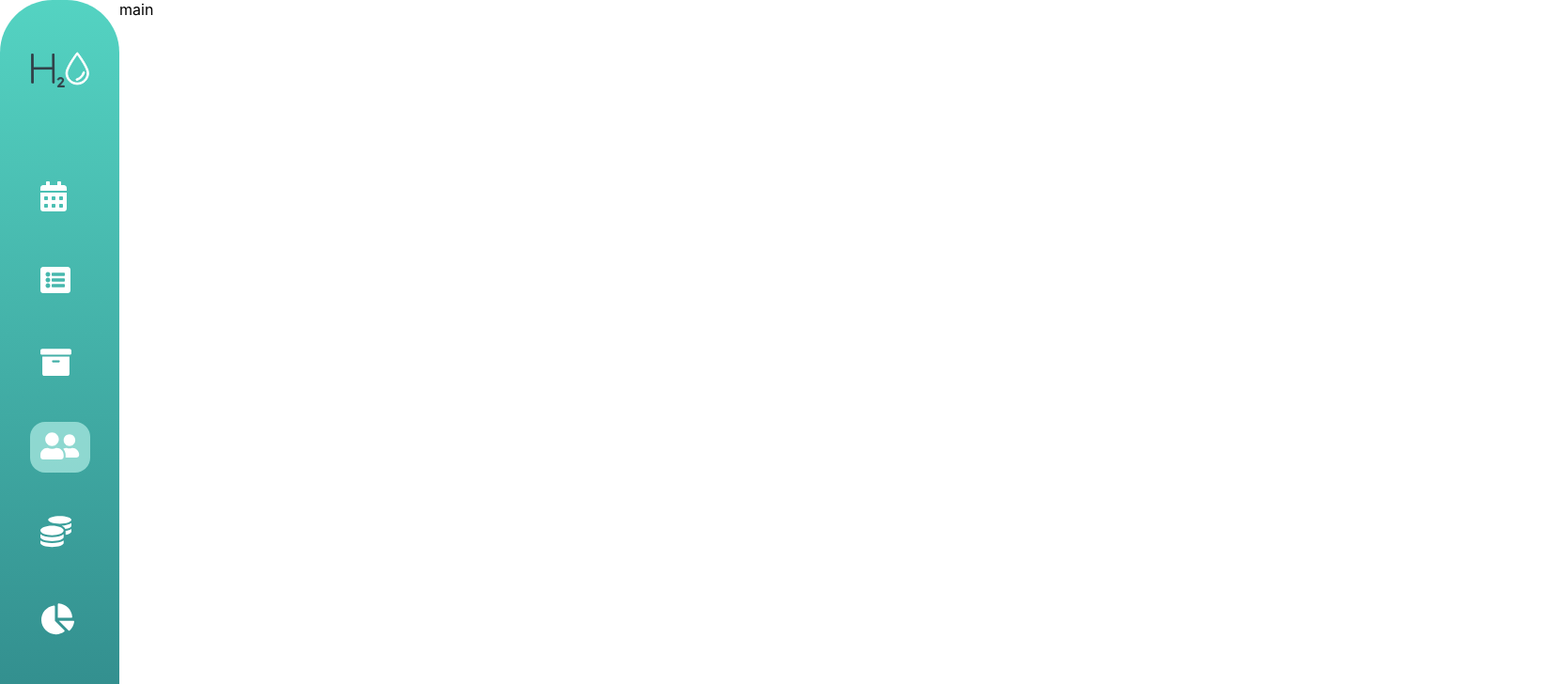
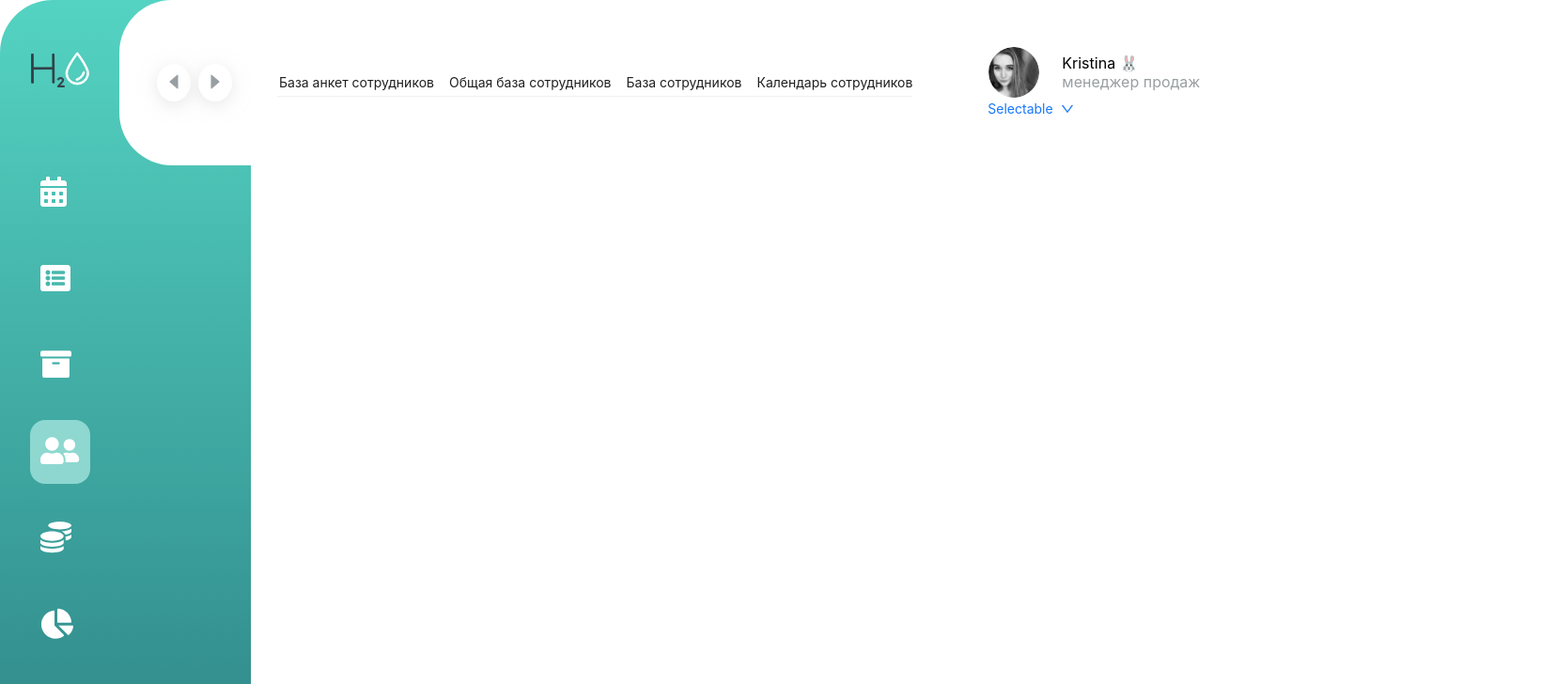
Before and after one commit to Sensa77/H2O, a React (Create React App) app: page / in a window 1280 px wide. Shown: the top 728 px of the page at 94% size, 1656 px wide, since content can reach past the window. Built offline with nearby package versions, Linux system fonts and the light colour scheme.

Commit message:
create header

```diff
--- a/package.json
+++ b/package.json
@@ -3,6 +3,7 @@
   "version": "0.1.0",
   "private": true,
   "dependencies": {
+    "@ant-design/icons": "^5.0.1",
     "@testing-library/jest-dom": "^5.16.5",
     "@testing-library/react": "^13.4.0",
     "@testing-library/user-event": "^13.5.0",
--- a/src/App.js
+++ b/src/App.js
@@ -1,11 +1,12 @@
 import styles from './App.module.scss';
+import Main from './components/Main/Main';
 import Navigation from './components/Navigation/Navigation';
 
 function App() {
   return (
     <div className={styles.app}>
       <Navigation />
-      <section className={styles.main}>main</section>
+      <Main />
     </div>
   );
 }
--- /dev/null
+++ b/src/components/Header/Header.js
@@ -0,0 +1,93 @@
+import React from "react";
+import styles from "./Header.module.scss";
+import { Anchor } from "antd";
+import { Avatar } from "antd";
+import { CaretLeftFilled, CaretRightFilled, DownOutlined } from "@ant-design/icons";
+import Photo from "./photo.png";
+import { Dropdown, Space, Typography } from "antd";
+
+const item = [
+  {
+    key: "1",
+    label: "Item 1",
+  },
+  {
+    key: "2",
+    label: "Item 2",
+  },
+  {
+    key: "3",
+    label: "Item 3",
+  },
+];
+
+const items = [
+  {
+    key: "part-1",
+    href: "#part-1",
+    title: "База анкет сотрудников",
+  },
+  {
+    key: "part-2",
+    href: "#part-2",
+    title: "Общая база сотрудников",
+  },
+  {
+    key: "part-3",
+    href: "#part-3",
+    title: "База сотрудников",
+  },
+  {
+    key: "part-4",
+    href: "#part-4",
+    title: "Календарь сотрудников",
+  },
+];
+
+const Header = () => {
+  return (
+    <div className={styles.header}>
+      <div className={styles.arrows}>
+        <button className={styles.arrow}>
+          <CaretLeftFilled className={styles.leftArrow} />
+        </button>
+        <button className={styles.arrow}>
+          <CaretRightFilled className={styles.rightArrow} />
+        </button>
+      </div>
+      <Anchor
+        direction="horizontal"
+        items={items}
+        style={{ marginRight: 80 }}
+      ></Anchor>
+      <div className={styles.user}>
+        <div className={styles.currentUser}>
+          <Avatar
+            src={Photo}
+            style={{ width: 56, height: 56, marginRight: 23 }}
+          />
+          <div className={styles.text}>
+            <span className={styles.name}>Kristina 🐰</span>
+            <p className={styles.occupation}>менеджер продаж</p>
+          </div>
+        </div>
+        <Dropdown
+          menu={{
+            item,
+            selectable: true,
+            defaultSelectedKeys: ["3"],
+          }}
+        >
+          <Typography.Link>
+            <Space>
+              Selectable
+              <DownOutlined />
+            </Space>
+          </Typography.Link>
+        </Dropdown>
+      </div>
+    </div>
+  );
+};
+
+export default Header;
--- /dev/null
+++ b/src/components/Header/Header.module.scss
@@ -0,0 +1,47 @@
+.header {
+  display: flex;
+  align-items: center;
+}
+
+.arrows {
+  display: flex;
+  width: 88px;
+  margin-right: 40px;
+}
+
+.arrow {
+  display: block;
+  width: 40px;
+  height: 40px;
+  background-color: #ffffff;
+  box-shadow: 0px 4px 18px rgba(210, 209, 209, 0.5);
+  border-radius: 50%;
+  border: none;
+  cursor: pointer;
+  padding: 0;
+}
+
+.arrow:hover svg,
+.arrow:focus svg {
+  fill: black;
+  transition: 0.4s;
+}
+
+.arrow {
+  margin-right: 8px;
+}
+
+.arrow svg {
+  font-size: 22px;
+  fill: #989FA3;
+}
+
+.currentUser {
+  display: flex;
+  align-items: center;
+}
+
+.occupation {
+  margin: 0;
+  color: #989FA3;
+}
--- /dev/null
+++ b/src/components/Main/Main.js
@@ -0,0 +1,13 @@
+import React from "react";
+import styles from './Main.module.scss';
+import Header from "../Header/Header";
+
+const Main = () => {
+  return (
+    <div className={styles.main}>
+      <Header />
+    </div>
+  )
+}
+
+export default Main;
--- /dev/null
+++ b/src/components/Main/Main.module.scss
@@ -0,0 +1,8 @@
+.main {
+  position: absolute;
+  left: 127px;
+  background: #ffffff;
+  border-radius: 56px;
+  width: 1529px;
+  padding: 49px 38px 49px 40px;
+}
--- a/src/components/Navigation/Navigation.js
+++ b/src/components/Navigation/Navigation.js
@@ -15,13 +15,13 @@ const Navigation = () => {
     <div className={styles.nav}>
       <img className={styles.logo} src={Logo} alt="logo" width='64px' height='38px'/>
       <div className={styles.categories}>
-      <div className={styles.category}><img className={styles.calendar} src={Calendar}/></div>
-      <div className={styles.category}><img className={styles.list} src={List}/></div>
-      <div className={styles.category}><img className={styles.box} src={Box}/></div>
-      <div className={cn(styles.category, styles.active)}><img className={styles.people} src={People}/></div>
-      <div className={styles.category}><img className={styles.coins} src={Coins}/></div>
-      <div className={styles.category}><img className={styles.chart} src={Chart}/></div>
-      <div className={styles.category}><img className={styles.settings} src={Settings}/></div>
+      <div className={styles.category}><img className={styles.calendar} src={Calendar} width="28px" height="44px"/></div>
+      <div className={styles.category}><img className={styles.list} src={List} width="32px" height="44px"/></div>
+      <div className={styles.category}><img className={styles.box} src={Box} width="33px" height="44px"/></div>
+      <div className={cn(styles.category, styles.active)}><img className={styles.people} src={People} width="42px" height="44px"/></div>
+      <div className={styles.category}><img className={styles.coins} src={Coins} width="33px" height="44px"/></div>
+      <div className={styles.category}><img className={styles.chart} src={Chart} width="36px" height="44px"/></div>
+      <div className={styles.category}><img className={styles.settings} src={Settings} width="33px" height="44px"/></div>
       </div>
     </div>
   );
--- a/src/components/Navigation/Navigation.module.scss
+++ b/src/components/Navigation/Navigation.module.scss
@@ -1,20 +1,21 @@
 .nav {
+  position: relative;
   background: linear-gradient(180deg, #54D3C2 0%, #30898A 100%);
   border-radius: 56px 56px 0px 56px;
-  width: 127px;
+  width: 267px;
   height: 100vh;
   padding-top: 55px;
   padding-left: 32px;
 }
 
 .logo {
-  margin-bottom: 85px;
+  margin-bottom: 74px;
 }
 
 .category {
   width: fit-content;
   height: fit-content;
-  margin-bottom: 35px;
+  margin-bottom: 24px;
   border-radius: 16px;
   padding: 11px 11px 9px 11px;
 }
```
Also changed, not shown: src/components/Header/photo.png (added), 1 other file (tests, documents, lock files or other folders).
